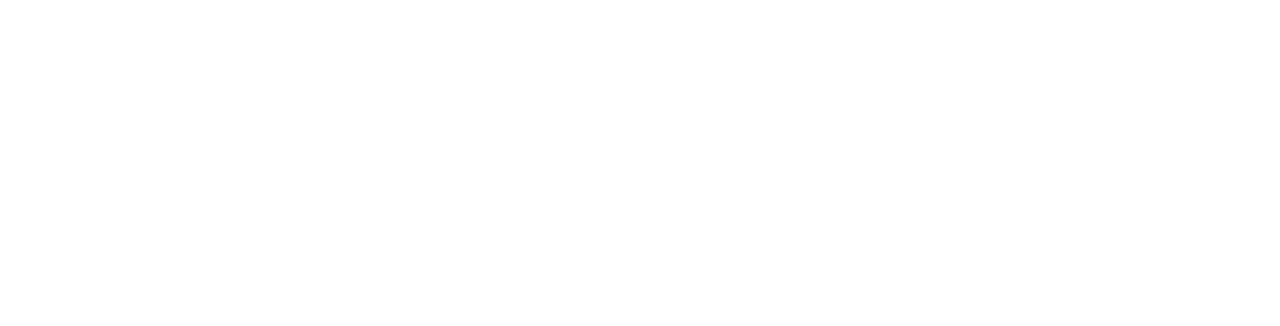
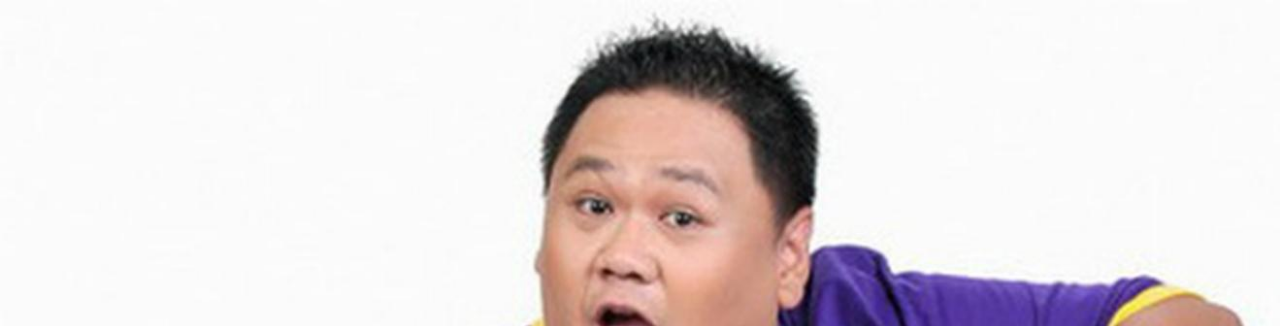
Before and after one commit to Fish-so-high/button_about_bem, a plain HTML site: page index.html in a window 1280 px wide. Shown: the top 326 px of the page. Drawn offline with Linux system fonts and the light colour scheme; the site is published under a folder, as on GitHub Pages, so addresses that start at the root find nothing.

Commit message:
Update style.css

```diff
--- a/assets/css/style.css
+++ b/assets/css/style.css
@@ -9,7 +9,7 @@ body {
     display: flex;
     flex-direction: column;
     font-family: system-ui, sans-serif;
-    background-image: url(/assets/img/minh_beo.jpg);
+    background-image: url(../img/minh_beo.jpg);
     background-repeat: no-repeat;
     background-size: 100%;
 }
```
